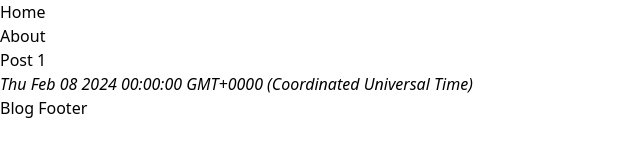
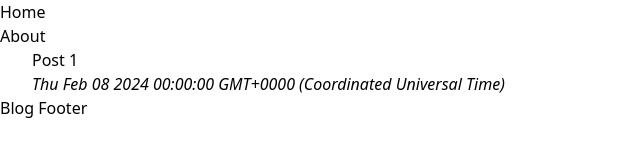
Before and after one commit to tomkoptel/personal-blog, an Eleventy site: page src/index.njk in a window 1280 px wide. Shown: the whole page, without its empty margins (0-640 px from the left). Built offline with nearby package versions, Linux system fonts and the light colour scheme; Eleventy itself is replaced by a stand-in of ours; files that its build step writes are made by us from their sources.

Commit message:
probing out tailwind css

```diff
--- a/src/_includes/post.njk
+++ b/src/_includes/post.njk
@@ -2,5 +2,9 @@
 layout: "base.njk"
 ---
 
+<div class="rounded shadow p-8 bg-grey mx-16">
+
 <h1>{{ title }}</h1>
 <article>{{content | safe}}</article>
+
+</div>
--- a/src/index.njk
+++ b/src/index.njk
@@ -5,7 +5,8 @@ title: 'Blog'
 
 <ul>
 {%- for post in collections.post -%}
-  <li>
+  <li class="px-8">
+    {# https://gradle.org/images/homepage/build-anything@2x.png #}
     <h2><a class="link link-primary" href="{{ post.url }}">{{ post.data.title }}</a></h2>
     <em>{{ post.data.date }}</em>
   </li>
```
